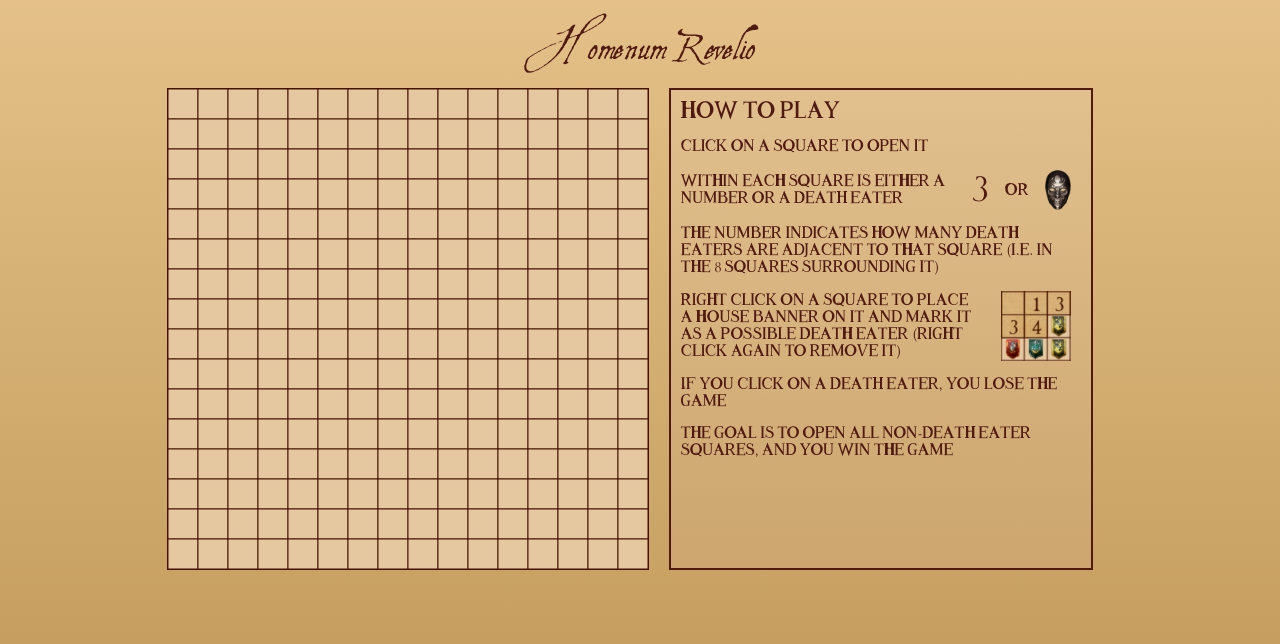
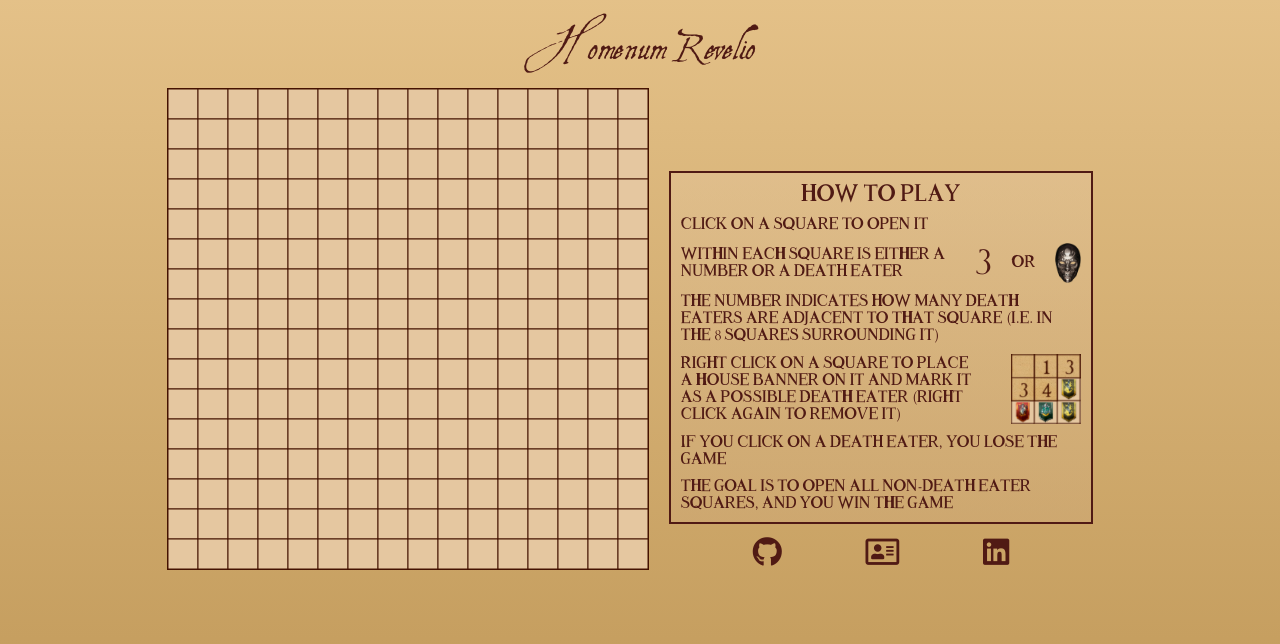
Before and after one commit to VivDeG/HomenumRevelio, a website built with webpack: page index.html in a window 1280 px wide. Built offline with nearby package versions, Linux system fonts and the light colour scheme; files whose address does not match are found by name.

Commit message:
Add and style links

```diff
--- a/index.html
+++ b/index.html
@@ -5,7 +5,10 @@
     <!-- <meta name="viewport" content="width=device-width, initial-scale=1.0">
     <meta http-equiv="X-UA-Compatible" content="ie=edge"> -->
 
-    <!-- <script type="text/javascript" src="bundle.js"></script> -->
+    <script type="text/javascript" src="bundle.js"></script>
+
+    <link rel="stylesheet" href="https://use.fontawesome.com/releases/v5.8.1/css/all.css"
+      integrity="sha384-50oBUHEmvpQ+1lW4y57PTFmhCaXp0ML5d60M1M7uH2+nqUivzIebhndOJK28anvf" crossorigin="anonymous">
 
     <link rel="shortcut icon" type="image/png" href="./images/homenum_revelio_logo.png">
     <link rel="stylesheet" type="text/css" href="./stylesheets/reset.css">
@@ -18,6 +21,8 @@
       <h1 class="title-h">H</h1><h1>omenum Revelio</h1>
     </div><div class="game-content">
       <canvas id="canvas"></canvas>
+      <div class="right-pane">
+        <div class="todo"></div>
         <div class="instructions">
           <h3>How To Play</h3>
           <p class="line-1">Click on a square to open it</p>
@@ -40,6 +45,13 @@
 
           <p class="line-6">The goal is to open all non-Death Eater squares, and you win the game</p>
         </div>
+
+        <div class="links">
+          <a href="https://github.com/VivDeG"><i class="fab fa-github"></i></a>
+          <a href="https://vivienedeg.com/"><i class="far fa-address-card"></i></a>
+          <a href="https://www.linkedin.com/in/vivienedeg/"><i class="fab fa-linkedin"></i></a>
+        </div>
+      </div>
     </div>
   </body>
 </html>
--- a/stylesheets/index.css
+++ b/stylesheets/index.css
@@ -45,10 +45,20 @@
   border: 1px solid rgb(69, 18, 1);
 }
 
+.right-pane {
+  display: flex;
+  flex-direction: column;
+  justify-content: space-between;
+  margin: 0 20px;
+}
+
+.todo {
+  height: 80px;
+}
+
 .instructions {
   background: linear-gradient(rgba(229, 199, 160, 0.4), rgba(207, 170, 121, 0.45));
   width: 400px;
-  margin: 0 20px;
   padding: 10px;
   font-family: 'AnimalesFantastic', fantasy;
   font-size: 14px;
@@ -56,13 +66,14 @@
   border: 2px solid rgb(80, 26, 20);
 }
 
-.instructions h3 {
-  /* margin: 10px 0; */
+.instructions > h3 {
+  margin-bottom: 10px;
   font-size: 20px;
+  text-align: center;
 }
 
 .line-1, .line-2, .line-3, .line-4, .line-5, .line-6 {
-  margin: 15px 0;
+  margin-top: 10px;
 }
 
 .line-2, .line-4 {
@@ -80,7 +91,7 @@
 }
 
 .death-eater {
-  margin-right: 10px;
+  /* margin-right: 10px; */
   height: 40px;
   width: auto;
 }
@@ -90,7 +101,18 @@
 }
 
 .place-banners {
-  margin-right: 10px;
+  /* margin-right: 10px; */
   height: 70px;
   width: auto;
 }
+
+.links {
+  display: flex;
+  justify-content: space-evenly;
+  font-size: 30px;
+  color: rgb(80, 26, 20);
+}
+
+.links > a {
+  margin-top: 10px;
+}
```
Lines whose indentation alone changed are shown as unchanged.
